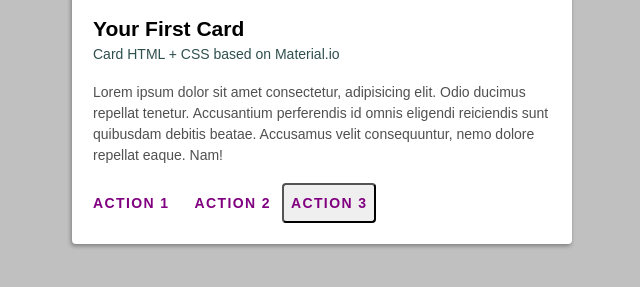
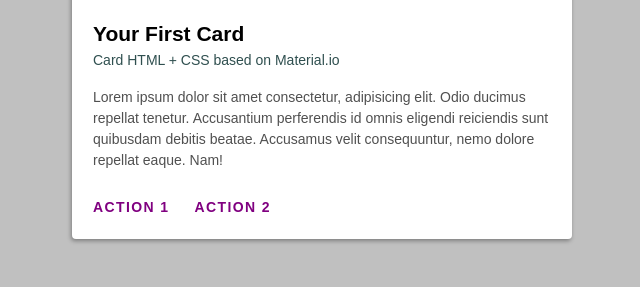
Before and after one commit to gokhanozdemir/p-0824-material-card-html-practice-solution, a website: page index.html in a window 1280 px wide. Shown: the part 425-712 px from the top of the page, without its empty margins (318-958 px from the left). Drawn offline with Linux system fonts and the light colour scheme.

Commit message:
adds parent selector

```diff
--- a/index.html
+++ b/index.html
@@ -24,7 +24,6 @@
         <div class="card-actions">
           <button class="ghost-button">Action 1</button>
           <button class="ghost-button">Action 2</button>
-          <button class="">Action 3</button>
         </div>
       </div>
     </div>
--- a/styles.css
+++ b/styles.css
@@ -70,7 +70,14 @@ button.ghost-button:hover {
   color: white;
 }
 
+.card-actions {
+}
+
 .card-actions button.ghost-button:first-child {
   position: relative;
   left: -0.5rem;
 }
+
+.card-content:has(.card-actions) {
+  padding-bottom: 1rem;
+}
```
